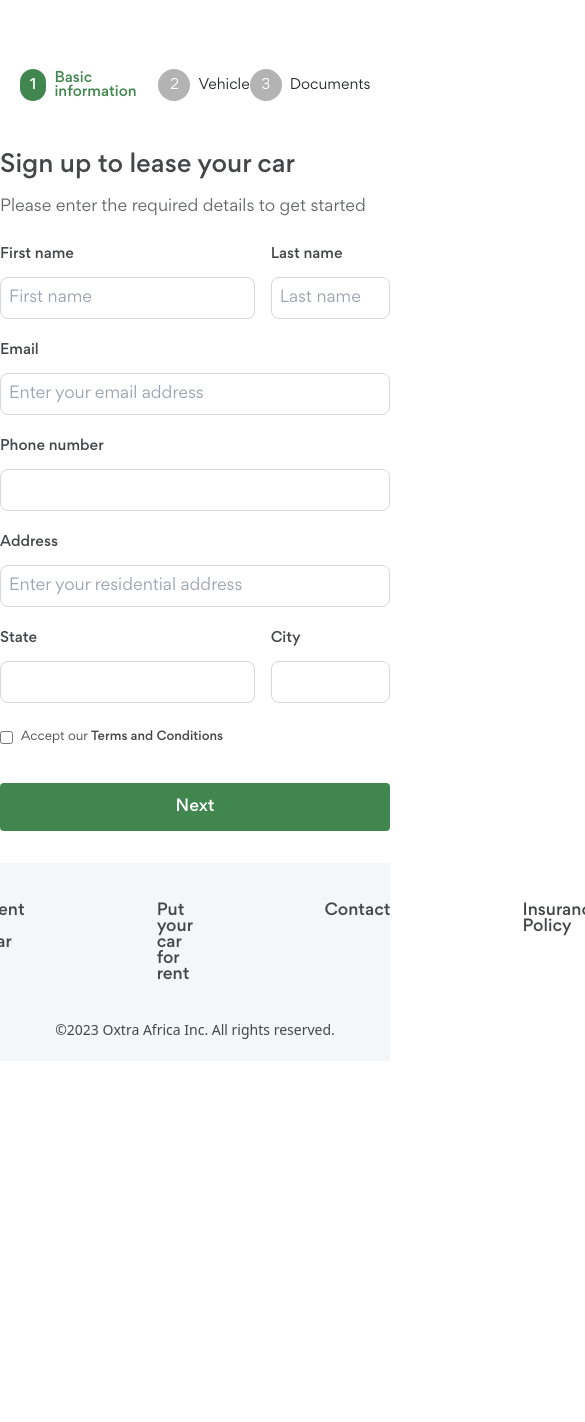
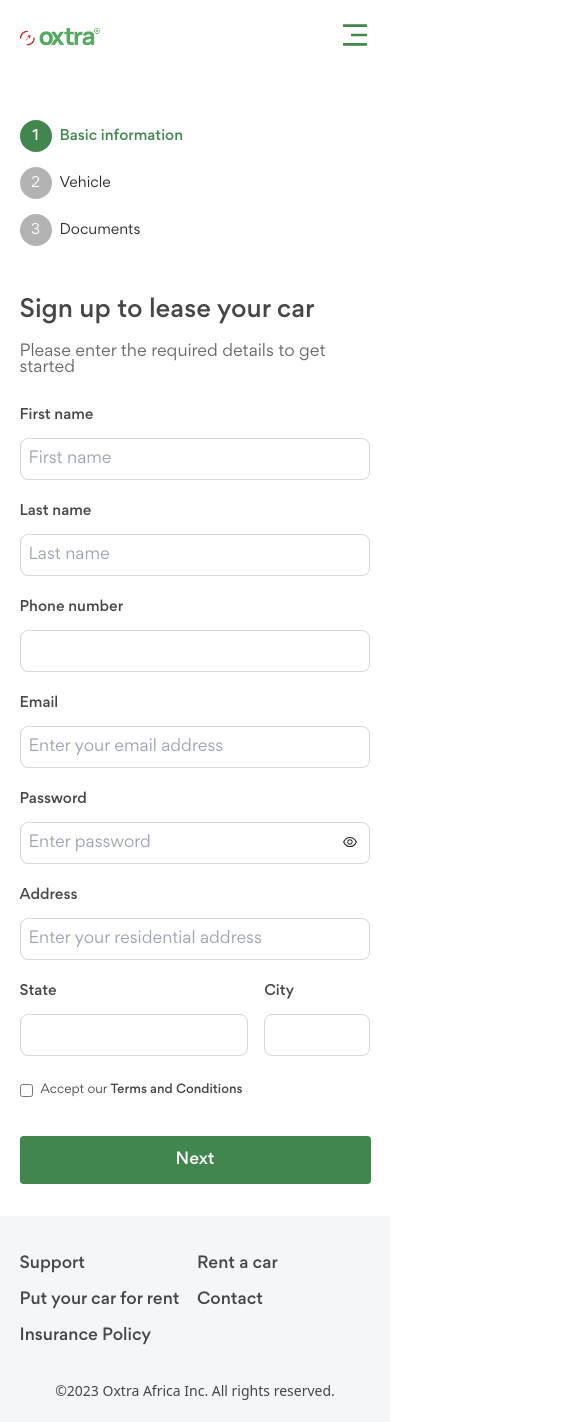
Before and after one commit to arudovwen/Oxtra-Web-Frontend, a Next.js app: page /put-up-your-vehicle in a window 390 px wide. Shown: the whole page, 585 px wide, since content can reach past the window. Before the commit the page ends 1061 px from the top, so only its background shows below. Built offline with nearby package versions, Linux system fonts and the light colour scheme.

Commit message:
responsiveness

```diff
--- a/components/BookCars/index.tsx
+++ b/components/BookCars/index.tsx
@@ -75,11 +75,12 @@ const cars = [
 
 const BookCars = () => {
   return (
-    <div className='grid grid-cols-4 gap-[40px] mb-[120px]'>
+    <div className='grid grid-cols-1 md:grid-cols-2 lg:grid-cols-4 gap-[40px] mb-[120px]'>
       {cars.map((car) => {
         return (
           <div key={car.id} className='text-brandGray-300'>
-            <Image src={car.image} width={290} height={198} alt={car.name} />
+            <Image src={car.image} width={490} height={198} alt={car.name} />
+
             <div className='bg-[#F4F6F8] p-4'>
               <h5 className='mb-4 text-sm font-gordita-bold'>{car.name}</h5>
               <div className='flex justify-between mb-4'>
--- a/components/Footers/AlterFooter.tsx
+++ b/components/Footers/AlterFooter.tsx
@@ -28,7 +28,7 @@ const footerLinks = [
 const AlterFooter = () => {
   return (
     <div className='mt-8 text-brandGray-300 bg-brandGray-200 pt-[40px] pb-[24px]'>
-      <div className='flex justify-center gap-[132px]'>
+      <div className='w-[90%] mx-auto grid grid-cols-2 gap-x-[4px]  gap-y-[20px] lg:flex lg:flex-col lg:justify-center lg:gap-[132px]'>
         {footerLinks.map((footer) => {
           return (
             <Link key={footer.name} href={footer.name}>
--- a/components/Forms/LeaseCarSignUpForm.tsx
+++ b/components/Forms/LeaseCarSignUpForm.tsx
@@ -3,6 +3,8 @@ import Typography from '../Typography';
 import classNames from 'classnames';
 import Button from '../Button';
 import { useRouter } from 'next/router';
+import { useState } from 'react';
+import { AiOutlineEyeInvisible, AiOutlineEye } from 'react-icons/ai';
 
 const labelClasses = classNames(
   'block text-[14px] leading-[14px] font-gordita-medium text-brandGray-300'
@@ -13,6 +15,7 @@ const inputClasses = classNames(
 );
 
 const LeaseCarSignUp = () => {
+  const [enterPasswordHidden, setEnterPasswordHidden] = useState(true);
   const router = useRouter();
 
   const handleSubmit = (e: React.FormEvent<HTMLFormElement>) => {
@@ -21,7 +24,7 @@ const LeaseCarSignUp = () => {
   };
 
   return (
-    <main>
+    <main className='w-[90%] md:w-[39%] '>
       <div className='mb-4 text-brandGray-300'>
         <Typography as='h4' font='font-gordita-medium'>
           Sign up to lease your car
@@ -34,10 +37,9 @@ const LeaseCarSignUp = () => {
       </div>
 
       <section className='flex-auto'>
-        <div className=''>
         <form className='mt-6' onSubmit={handleSubmit}>
           <div className='grid grid-cols-12 gap-y-6 gap-x-4'>
-              <div className='col-span-8 md:col-span-6'>
+            <div className='col-span-full md:col-span-6'>
               <label htmlFor='expiration-date' className={labelClasses}>
                 First name
               </label>
@@ -51,7 +53,7 @@ const LeaseCarSignUp = () => {
               </div>
             </div>
 
-              <div className='col-span-4 md:col-span-6'>
+            <div className='col-span-full md:col-span-6'>
               <label htmlFor='cvc' className={labelClasses}>
                 Last name
               </label>
@@ -64,7 +66,14 @@ const LeaseCarSignUp = () => {
                 />
               </div>
             </div>
-
+            <div className='col-span-full'>
+              <label htmlFor='card-number' className={labelClasses}>
+                Phone number
+              </label>
+              <div className='mt-1'>
+                <input type='number' required className={inputClasses} />
+              </div>
+            </div>
             <div className='col-span-full'>
               <label htmlFor='' className={labelClasses}>
                 Email
@@ -81,13 +90,28 @@ const LeaseCarSignUp = () => {
                 />
               </div>
             </div>
+            <div className='col-span-full'>
+              <label htmlFor='' className={labelClasses}>
+                Password
+              </label>
+              <div className='mt-1 relative'>
+                <input
+                  type={`${enterPasswordHidden ? 'password' : 'text'}`}
+                  placeholder='Enter password'
+                  className={inputClasses}
+                />
 
-              <div className='col-span-full'>
-                <label htmlFor='card-number' className={labelClasses}>
-                  Phone number
-                </label>
-                <div className='mt-1'>
-                  <input type='number' required className={inputClasses} />
+                {enterPasswordHidden ? (
+                  <AiOutlineEye
+                    className='absolute top-[24px] right-[12px]'
+                    onClick={() => setEnterPasswordHidden(!enterPasswordHidden)}
+                  />
+                ) : (
+                  <AiOutlineEyeInvisible
+                    className='absolute top-[24px] right-[12px]'
+                    onClick={() => setEnterPasswordHidden(!enterPasswordHidden)}
+                  />
+                )}
               </div>
             </div>
 
@@ -152,7 +176,6 @@ const LeaseCarSignUp = () => {
             Next
           </Button>
         </form>
-        </div>
       </section>
     </main>
   );
--- a/components/Forms/SignUpForm.tsx
+++ b/components/Forms/SignUpForm.tsx
@@ -17,7 +17,7 @@ const SignUpForm = () => {
   const [enterPasswordHidden, setEnterPasswordHidden] = useState(true);
 
   return (
-    <main className='mx-auto max-w-[500px]'>
+    <main className='w-[90%] lg:mx-auto lg:max-w-[500px]'>
       <div className='mb-4 mt-[40px] text-brandGray-300'>
         <Typography as='h4' font='font-gordita-medium'>
           Sign up to complete order
@@ -73,14 +73,14 @@ const SignUpForm = () => {
                   />
 
                   {enterPasswordHidden ? (
-                    <AiOutlineEyeInvisible
+                    <AiOutlineEye
                       className='absolute top-[24px] right-[12px]'
                       onClick={() =>
                         setEnterPasswordHidden(!enterPasswordHidden)
                       }
                     />
                   ) : (
-                    <AiOutlineEye
+                    <AiOutlineEyeInvisible
                       className='absolute top-[24px] right-[12px]'
                       onClick={() =>
                         setEnterPasswordHidden(!enterPasswordHidden)
--- a/components/Layouts/DashboardLayout.tsx
+++ b/components/Layouts/DashboardLayout.tsx
@@ -13,6 +13,7 @@ const DashboardLayout = ({ children, activePage }: DashboardLayoutProps) => {
   return (
     <div className='h-screen flex flex-col'>
       <Navigation />
+
       <div className='flex-1 max-w-[1033px] mx-auto'>
         <DashbordHeader />
         <div className='flex mt-12 gap-10'>
--- a/components/Layouts/PutUpYourVehicleLayout.tsx
+++ b/components/Layouts/PutUpYourVehicleLayout.tsx
@@ -2,11 +2,9 @@ import React from 'react';
 import Navigation from '../Navigation';
 import Container from '../Container';
 import AlterFooter from '../Footers/AlterFooter';
-import Typography from '@/components/Typography';
 import { AiOutlineArrowLeft } from 'react-icons/ai';
-import { TbCircleNumber1 } from 'react-icons/tb';
 import { useRouter } from 'next/router';
-import Link from 'next/link';
+import CollapseNav from '../Navigation/CollapseNav';
 
 interface PutUpYourVehicleLayoutProps {
   children: React.ReactNode;
@@ -45,8 +43,18 @@ const PutUpYourVehicleLayout = ({
           activePage={activePage}
           navBackground='white'
         />
+        <CollapseNav
+          color='text-white'
+          hover='hover:text-brandGreen-100'
+          buttonBg='bg-white'
+          buttonHover='hover:bg-brandGreen-300'
+          buttonText='text-brandGray-300'
+          activePage={activePage}
+          navBackground='white'
+          menuColor='text-brandGreen-300'
+        />
 
-        <div className='relative mx-auto max-w-[500px] mt-[69px] mb-[49px] flex justify-between'>
+        <div className='relative mx-auto max-w-[500px] mt-[69px] mb-[49px] flex flex-col lg:flex-row gap-[15px]  justify-between lg:gap-0'>
           {nav.map((n, index) => {
             return (
               <div
--- a/pages/login.tsx
+++ b/pages/login.tsx
@@ -3,6 +3,7 @@ import Container from '@/components/Container';
 import React from 'react';
 import LoginForm from '@/components/Forms/LoginForm';
 import AlterFooter from '@/components/Footers/AlterFooter';
+import CollapseNav from '@/components/Navigation/CollapseNav';
 
 const Login = () => {
   const activePage = 'Login';
@@ -17,6 +18,16 @@ const Login = () => {
           buttonHover='hover:bg-white'
           activePage={activePage}
           navBackground='white'
+        />{' '}
+        <CollapseNav
+          color='text-white'
+          hover='hover:text-brandGreen-100'
+          buttonBg='bg-white'
+          buttonHover='hover:bg-brandGreen-300'
+          buttonText='text-brandGray-300'
+          activePage={activePage}
+          navBackground='white'
+          menuColor='text-brandGreen-300'
         />
       </Container>
 
--- a/pages/rent-a-vehicle.tsx
+++ b/pages/rent-a-vehicle.tsx
@@ -6,6 +6,7 @@ import Search from '@/components/Search';
 import BookCars from '@/components/BookCars';
 import Services from '@/components/Services';
 import Footer from '@/components/Footers';
+import CollapseNav from '@/components/Navigation/CollapseNav';
 
 const RentVehicle = () => {
   const activePage = 'Rent a vehicle';
@@ -20,6 +21,16 @@ const RentVehicle = () => {
         buttonHover='hover:bg-white'
         activePage={activePage}
         navBackground='white'
+      />
+      <CollapseNav
+        color='text-white'
+        hover='hover:text-brandGreen-100'
+        buttonBg='bg-white'
+        buttonHover='hover:bg-brandGreen-300'
+        buttonText='text-brandGray-300'
+        activePage={activePage}
+        navBackground='white'
+        menuColor='text-brandGreen-300'
       />
       <div className='mt-10 text-center text-brandGray-300'>
         <div className='mb-4'>
--- a/pages/signup.tsx
+++ b/pages/signup.tsx
@@ -3,6 +3,7 @@ import Navigation from '@/components/Navigation';
 import Container from '@/components/Container';
 import SignUpForm from '@/components/Forms/SignUpForm';
 import AlterFooter from '@/components/Footers/AlterFooter';
+import CollapseNav from '@/components/Navigation/CollapseNav';
 
 const SignUp = () => {
   const activePage = '';
@@ -18,6 +19,16 @@ const SignUp = () => {
           buttonHover='hover:bg-white'
           activePage={activePage}
           navBackground='white'
+        />{' '}
+        <CollapseNav
+          color='text-white'
+          hover='hover:text-brandGreen-100'
+          buttonBg='bg-white'
+          buttonHover='hover:bg-brandGreen-300'
+          buttonText='text-brandGray-300'
+          activePage={activePage}
+          navBackground='white'
+          menuColor='text-brandGreen-300'
         />
       </Container>
       <div className='flex-1 flex justify-center items-center'>
```
Also changed, not shown: components/CompanyHero/index.tsx (+6 -5 lines), components/Forms/LoginForm.tsx (+4 -4 lines), components/Forms/VehicleInformationForm.tsx (+7 -7 lines). Lines whose indentation alone changed are shown as unchanged.
